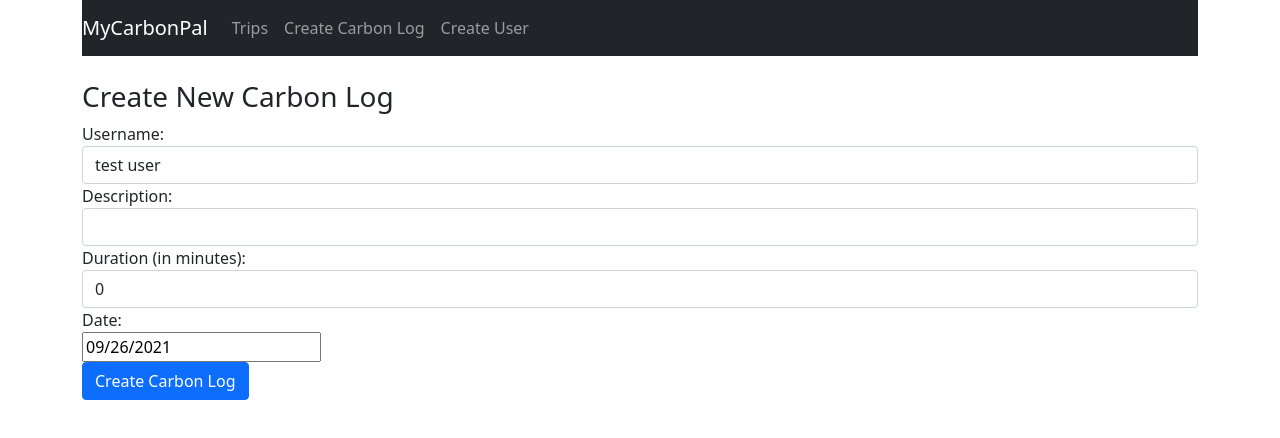
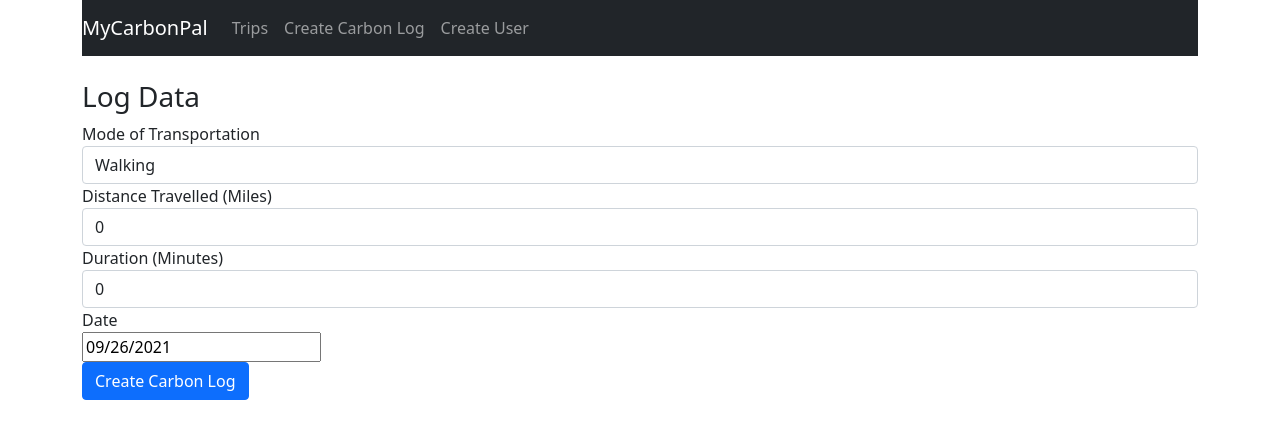
Before and after one commit to RyeemZia/SuperHacks2021, a React (Create React App) app: page /create in a window 1280 px wide. Shown: the top 438 px of the page. Built offline with nearby package versions, Linux system fonts and the light colour scheme.

Commit message:
updated Log Data functionality

```diff
--- a/src/App.js
+++ b/src/App.js
@@ -6,7 +6,7 @@ import { BrowserRouter as Router, Route} from "react-router-dom";
 import Navbar from "./components/navbar.component"
 import ExercisesList from "./components/exercises-list.component";
 import EditExercise from "./components/edit-exercise.component";
-import CreateExercise from "./components/create-exercise.component";
+import LogData from "./components/log-data.component";
 import CreateUser from "./components/create-user.component";
 
 function App() {
@@ -17,7 +17,7 @@ function App() {
         <br/>
         <Route path="/" exact component={ExercisesList} />
         <Route path="/edit/:id" component={EditExercise} />
-        <Route path="/create" component={CreateExercise} />
+        <Route path="/create" component={LogData} />
         <Route path="/user" component={CreateUser} />
       </div>
     </Router>
--- a/src/components/create-exercise.component.js
+++ /dev/null
@@ -1,133 +0,0 @@
-import React, {Component} from 'react';
-import DatePicker from 'react-datepicker';
-import "react-datepicker/dist/react-datepicker.css";
-import axios from 'axios'
-
-export default class CreateExercise extends Component{
-    constructor(props){
-        super(props);
-
-        this.onChangeUsername = this.onChangeUsername.bind(this);
-        this.onChangeDescription = this.onChangeDescription.bind(this);
-        this.onChangeDuration = this.onChangeDuration.bind(this);
-        this.onChangeDate = this.onChangeDate.bind(this);
-        this.onSubmit = this.onSubmit.bind(this);
-
-        this.state = {
-            username:'',
-            description: '',
-            duration: 0,
-            date: new Date (),
-            users: []
-        }
-    }
-    componentDidMount(){
-        this.setState({
-            users: ['test user'],
-            username: 'test_user'
-        })
-    }
-    onClick(e){
-        e.preventDefault();
-
-    }
-    onChangeUsername(e){
-        this.setState({
-            username: e.target.value
-        });
-    }
-    onChangeDescription(e){
-        this.setState({
-            description: e.target.value
-        });
-    }
-    onChangeDuration(e){
-        this.setState({
-            duration: e.target.value
-        });
-    }
-    onChangeDate(date){
-        this.setState({
-            date: date
-        });
-    }
-
-    onSubmit(e){
-        e.preventDefault();
-        const exercise = {
-            username: this.state.username,
-            description: this.state.description,
-            duration: this.state.duration,
-            date: this.state.date
-        }
-        axios.post('http://localhost:5000/testRoute', {
-            ...exercise
-          })
-          .then(function (response) {
-            console.log(response);
-          })
-          .catch(function (error) {
-            console.log(error);
-          });
-        console.log(exercise);
-
-        // window.location = '/';
-    }
-    render() {
-        return (
-        <div>
-          <h3>Create New Carbon Log</h3>
-          <form onSubmit={this.onSubmit}>
-            <div className="form-group">
-              <label>Username: </label>
-              <select ref="userInput"
-                  required
-                  className="form-control"
-                  value={this.state.username}
-                  onChange={this.onChangeUsername}>
-                  {
-                    this.state.users.map(function(user) {
-                      return <option
-                        key={user}
-                        value={user}>{user}
-                        </option>;
-                    })
-                  }
-              </select>
-            </div>
-            <div className="form-group">
-              <label>Description: </label>
-              <input  type="text"
-                  required
-                  className="form-control"
-                  value={this.state.description}
-                  onChange={this.onChangeDescription}
-                  />
-            </div>
-            <div className="form-group">
-              <label>Duration (in minutes): </label>
-              <input
-                  type="text"
-                  className="form-control"
-                  value={this.state.duration}
-                  onChange={this.onChangeDuration}
-                  />
-            </div>
-            <div className="form-group">
-              <label>Date: </label>
-              <div>
-                <DatePicker
-                  selected={this.state.date}
-                  onChange={this.onChangeDate}
-                />
-              </div>
-            </div>
-
-            <div className="form-group">
-              <input type="submit" onClick={this.onSubmit} value="Create Carbon Log" className="btn btn-primary" />
-            </div>
-          </form>
-        </div>
-        )
-      }
-    }
--- /dev/null
+++ b/src/components/log-data.component.js
@@ -0,0 +1,147 @@
+import React, {Component} from 'react';
+import DatePicker from 'react-datepicker';
+import "react-datepicker/dist/react-datepicker.css";
+import axios from 'axios'
+
+export default class LogData extends Component{
+    constructor(props){
+        super(props);
+
+        this.onChangeUser = this.onChangeUser.bind(this);
+        this.onChangeMoT = this.onChangeMoT.bind(this);
+        this.onChangeDist = this.onChangeDist.bind(this);
+        this.onChangeDur = this.onChangeDur.bind(this);
+        this.onChangeDate = this.onChangeDate.bind(this);
+        this.onSubmit = this.onSubmit.bind(this);
+
+        this.state = {
+
+            mot: '',
+            dist: 0,
+            dur: 0,
+            date: new Date(),
+            users: [],
+            transportation: []
+        }
+    }
+    componentDidMount(){
+        this.setState({
+
+            transportation: ['Walking','Car', 'Bus'],
+            mot: ''
+        })
+    }
+    onClick(e){
+        e.preventDefault();
+
+    }
+    onChangeUser(e){
+      this.setState({
+          username: e.target.value
+      })
+    }
+
+    onChangeMoT(e){
+        this.setState({
+            mot: e.target.value
+        })
+    }
+    onChangeDist(e){
+        this.setState({
+            dist: e.target.value
+        })
+    }
+    onChangeDur(e){
+        this.setState({
+            dur: e.target.value
+        })
+    }
+    onChangeDate(date){
+        this.setState({
+            date: date
+        })
+    }
+
+    onSubmit(e){
+        e.preventDefault();
+        const submission ={
+          username: this.state.username,
+          mot: this.state.mot,
+          dist: this.state.dist,
+          dur: this.state.dur,
+          date: this.state.date
+        }
+
+        axios.post('http://localhost:5000/testRoute', {
+            ...submission
+          })
+          .then(function (response) {
+            console.log(response);
+          })
+          .catch(function (error) {
+            console.log(error);
+          });
+        console.log(submission);
+
+        // window.location = '/';
+    }
+    render() {
+        return (
+          <div>
+          <h3>Log Data</h3>
+          <form onSubmit={this.onSubmit}>
+
+              <div className="form-group">
+                  <label>Mode of Transportation</label>
+                  <select ref="userInput"
+                      required
+                      className="form-control"
+                      value={this.state.mot}
+                      onChange={this.onChangeMoT}>
+                      {
+                          this.state.transportation.map(function(mot){
+                              return<option
+                                  key={mot}
+                                  value={mot}>{mot}
+                                  </option>;
+                          })
+                      }
+                      </select>
+              </div>
+
+              <div className="form-group">
+                  <label>Distance Travelled (Miles)</label>
+                  <input type="text"
+                      required
+                      className="form-control"
+                      value={this.state.dist}
+                      onChange={this.onChangeDist}/>
+
+              </div>
+              <div className="form-group">
+                  <label>Duration (Minutes)</label>
+                  <input type="text"
+                      required
+                      className="form-control"
+                      value={this.state.dur}
+                      onChange={this.onChangeDur}/>
+
+              </div>
+
+              <div classname="form-group">
+                  <label>Date </label>
+                  <div>
+                          <DatePicker
+                              selected={this.state.date}
+                              onChange={this.onChangeDate}
+                          />
+                  </div>
+              </div>
+            <div className="form-group">
+              <input type="submit" onClick={this.onSubmit} value="Create Carbon Log" className="btn btn-primary" />
+            </div>
+          </form>
+        </div>
+        )
+      }
+    }
```
